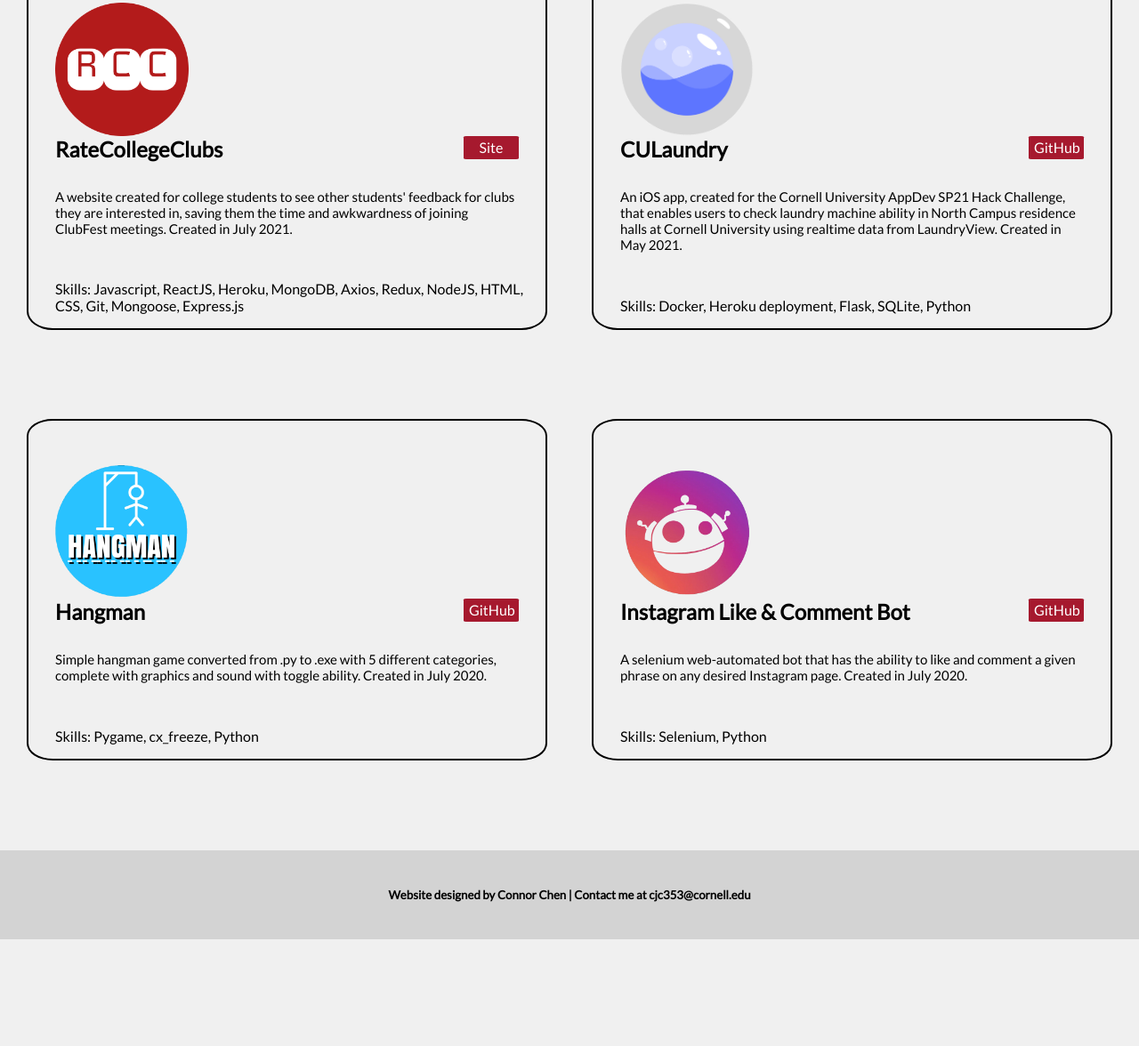
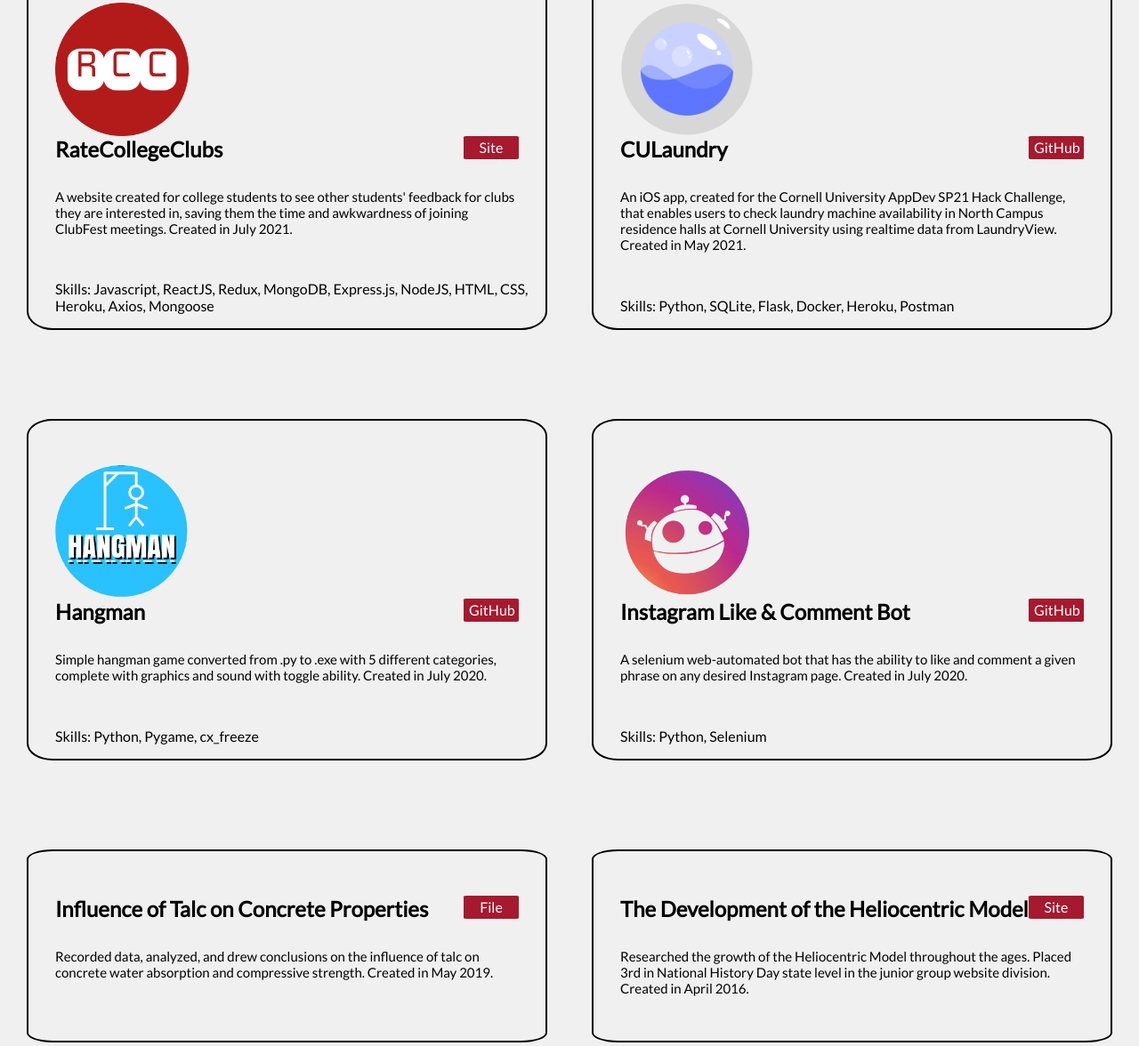
Before and after one commit to connorjchen/old--connorjchen.github.io, a plain HTML site: page portfolio.html in a window 1280 px wide. Shown: the part 308-1484 px from the top of the page at 89% size. Before the commit the page ends 1364 px from the top, so only its background shows below. Drawn offline with Linux system fonts and the light colour scheme.

Commit message:
more portfolio

```diff
--- a/portfolio.html
+++ b/portfolio.html
@@ -50,8 +50,8 @@
                         </p>
                     </div>
                     <div class="skills">
-                        <p>Skills: Javascript, ReactJS, Heroku, MongoDB, Axios, Redux, NodeJS, HTML, CSS, Git, Mongoose,
-                            Express.js</p>
+                        <p>Skills: Javascript, ReactJS, Redux, MongoDB, Express.js, NodeJS, HTML, CSS, Heroku, Axios,
+                            Mongoose</p>
                     </div>
                 </div>
                 <div class="individual-project">
@@ -63,12 +63,13 @@
                         </div>
                         <p class="project-content">
                             An iOS app, created for the Cornell University AppDev SP21 Hack Challenge, that enables
-                            users to check laundry machine ability in North Campus residence halls at Cornell University
+                            users to check laundry machine availability in North Campus residence halls at Cornell
+                            University
                             using realtime data from LaundryView. Created in May 2021.
                         </p>
                     </div>
                     <div class="skills">
-                        <p>Skills: Docker, Heroku deployment, Flask, SQLite, Python</p>
+                        <p>Skills: Python, SQLite, Flask, Docker, Heroku, Postman</p>
                     </div>
                 </div>
             </div>
@@ -86,7 +87,7 @@
                         </p>
                     </div>
                     <div class="skills">
-                        <p>Skills: Pygame, cx_freeze, Python</p>
+                        <p>Skills: Python, Pygame, cx_freeze</p>
                     </div>
                 </div>
                 <div class="individual-project">
@@ -102,7 +103,33 @@
                         </p>
                     </div>
                     <div class="skills">
-                        <p>Skills: Selenium, Python</p>
+                        <p>Skills: Python, Selenium</p>
+                    </div>
+                </div>
+            </div>
+            <div class="project-row-wrapper">
+                <div class="individual-project">
+                    <div class="has-no-logo-or-skills">
+                        <h2>Influence of Talc on Concrete Properties</h2>
+                        <div class="repo-button">
+                            <a href="images/ConnorChenResearchPaper.pdf" download>File</a>
+                        </div>
+                        <p class="project-content-no-skills">
+                            Recorded data, analyzed, and drew conclusions on the influence of talc on concrete water
+                            absorption and compressive strength. Created in May 2019.
+                        </p>
+                    </div>
+                </div>
+                <div class="individual-project">
+                    <div class="has-no-logo-or-skills">
+                        <h2>The Development of the Heliocentric Model</h2>
+                        <div class="repo-button">
+                            <a href="http://72570670.nhd.weebly.com/" target="_blank">Site</a>
+                        </div>
+                        <p class="project-content-no-skills">
+                            Researched the growth of the Heliocentric Model throughout the ages. Placed 3rd in National
+                            History Day state level in the junior group website division. Created in April 2016.
+                        </p>
                     </div>
                 </div>
             </div>
--- a/styles.css
+++ b/styles.css
@@ -166,6 +166,10 @@
 	padding-bottom: 20px;
 }
 
+.individual-project .has-no-logo-or-skills {
+	padding-bottom: 0px;
+}
+
 /* .individual-project .has-no-logo {
 	width: 100%;
 	margin-left: -10px;
@@ -178,6 +182,12 @@
 
 .project-content {
 	margin-top: 30px;
+	font-size: 15px;
+}
+
+.project-content-no-skills {
+	margin-top: 30px;
+    margin-bottom: 0px;
 	font-size: 15px;
 }
 
```
Also changed, not shown: 2 other files.
